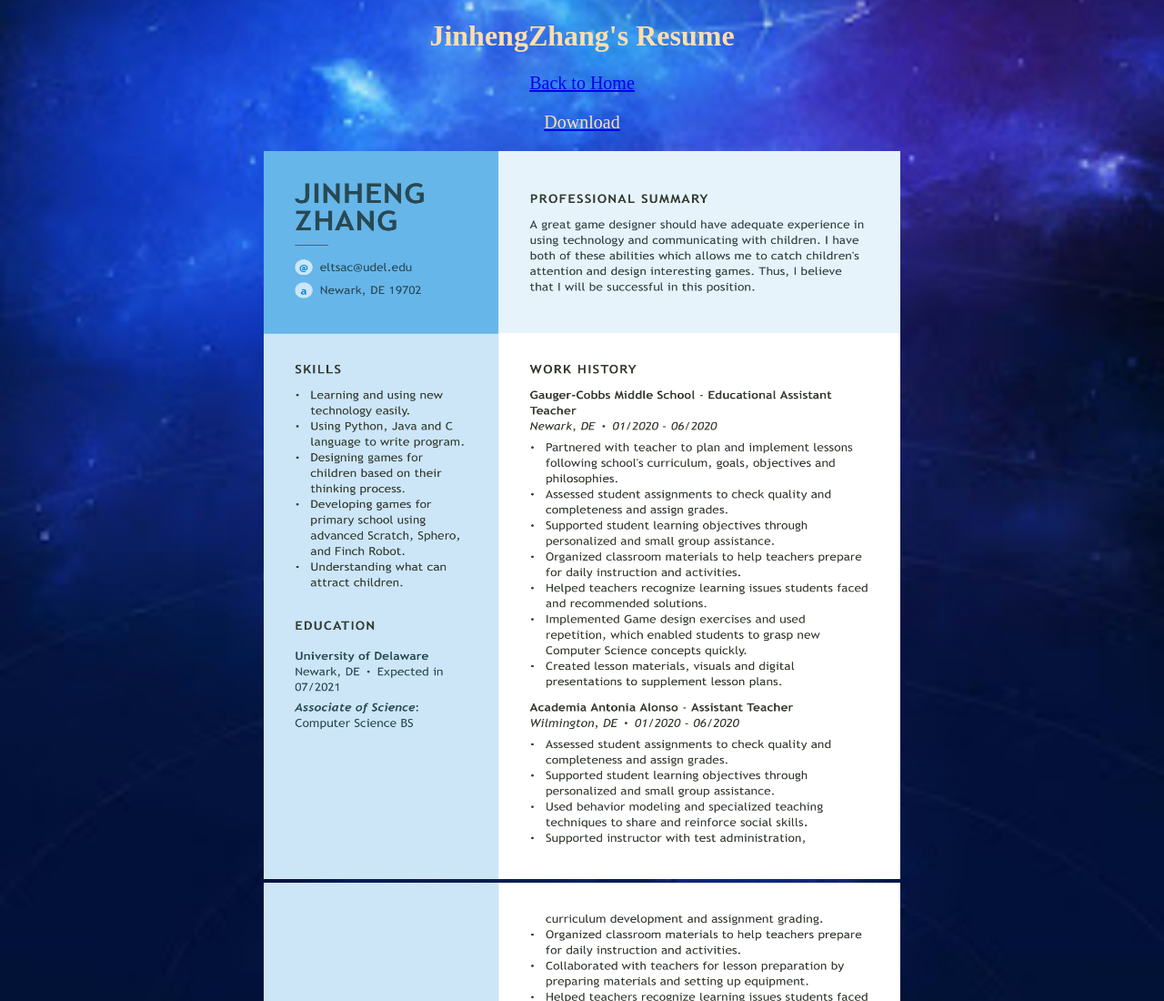
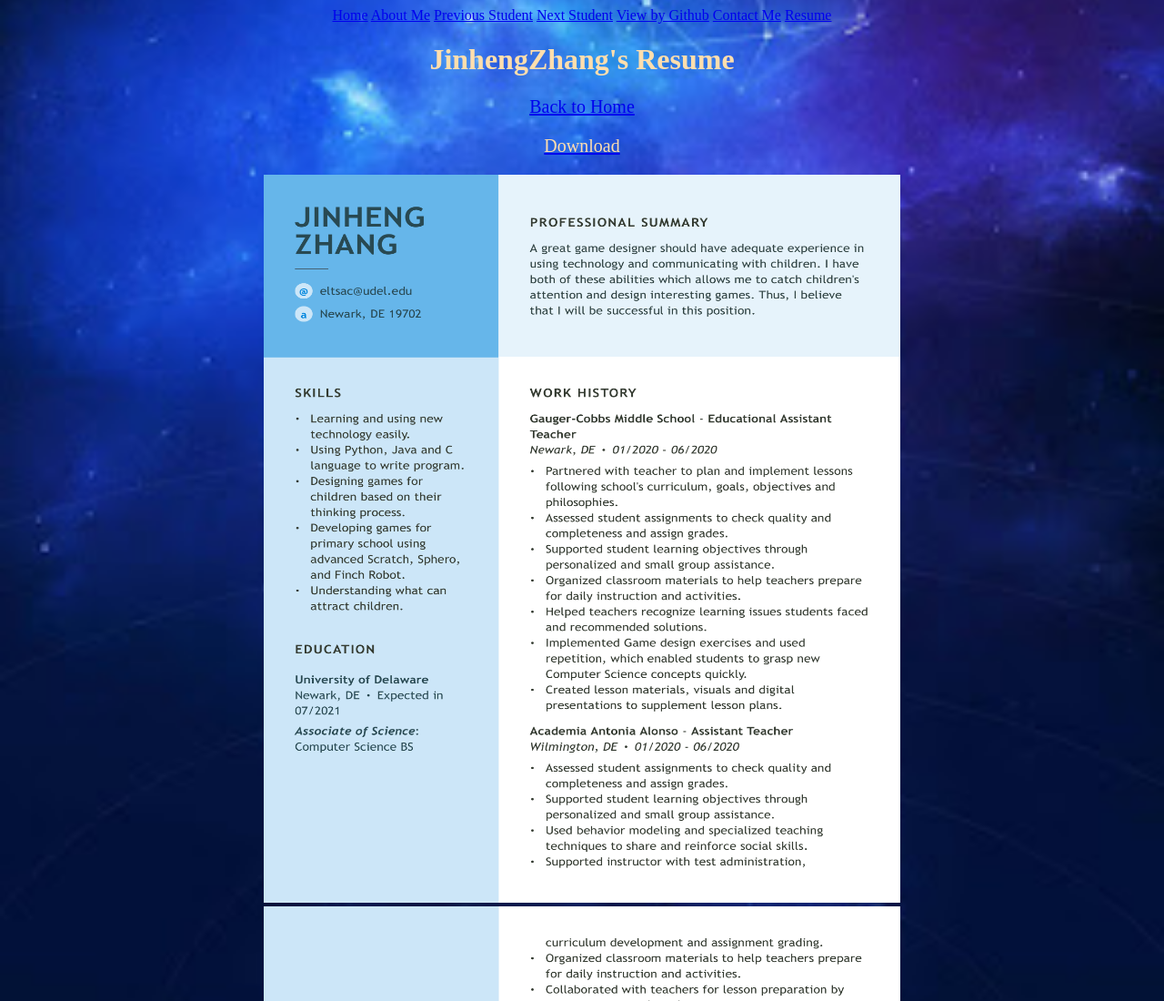
Before and after one commit to JinhengZ/JinhengZ.github.io, a plain HTML site: page src/resume.html in a window 1280 px wide. Shown: the top 1100 px of the page at 91% size. Drawn offline with Linux system fonts and the light colour scheme.

Commit message:
add nav bar to each page

```diff
--- a/src/resume.html
+++ b/src/resume.html
@@ -9,6 +9,16 @@
 
 <body>
 
+    <div class="nav" >
+        <a class="active" href="./index.html">Home</a>
+        <a href="./src/aboutMe.html">About Me</a>
+        <a href="https://jdw1023.github.io">Previous Student</a>
+        <a href="https://jakescreen.github.io">Next Student</a>
+        <a href="https://github.com/JinhengZ/JinhengZ.github.io">View by Github</a>
+        <a href="./src/contactMe.html">Contact Me</a>
+        <a href="./src/resume.html">Resume</a>
+
+    </div>
     <link rel="stylesheet" href="../css/resume.css">
     <h1>JinhengZhang's Resume</h1>
     <p><a class="active" href="../index.html">Back to Home</a></p>
```
Also changed, not shown: src/aboutMe.html (+10 -0 lines), src/contactMe.html (+11 -0 lines).
